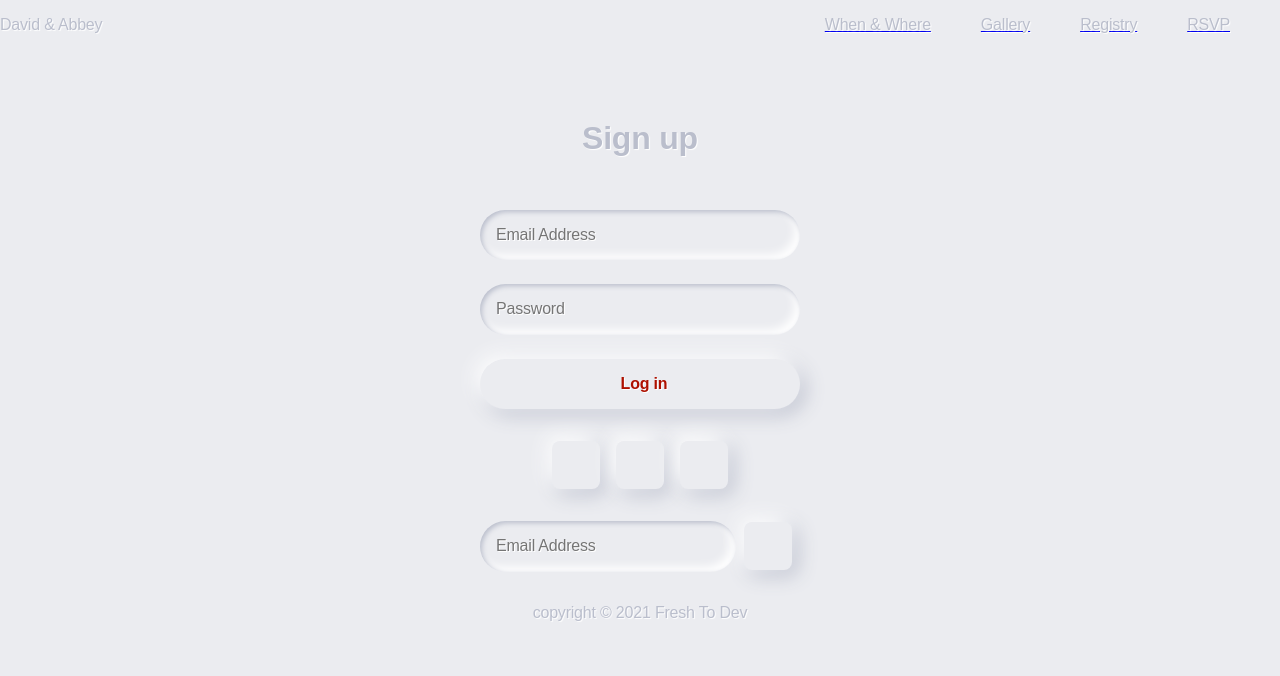
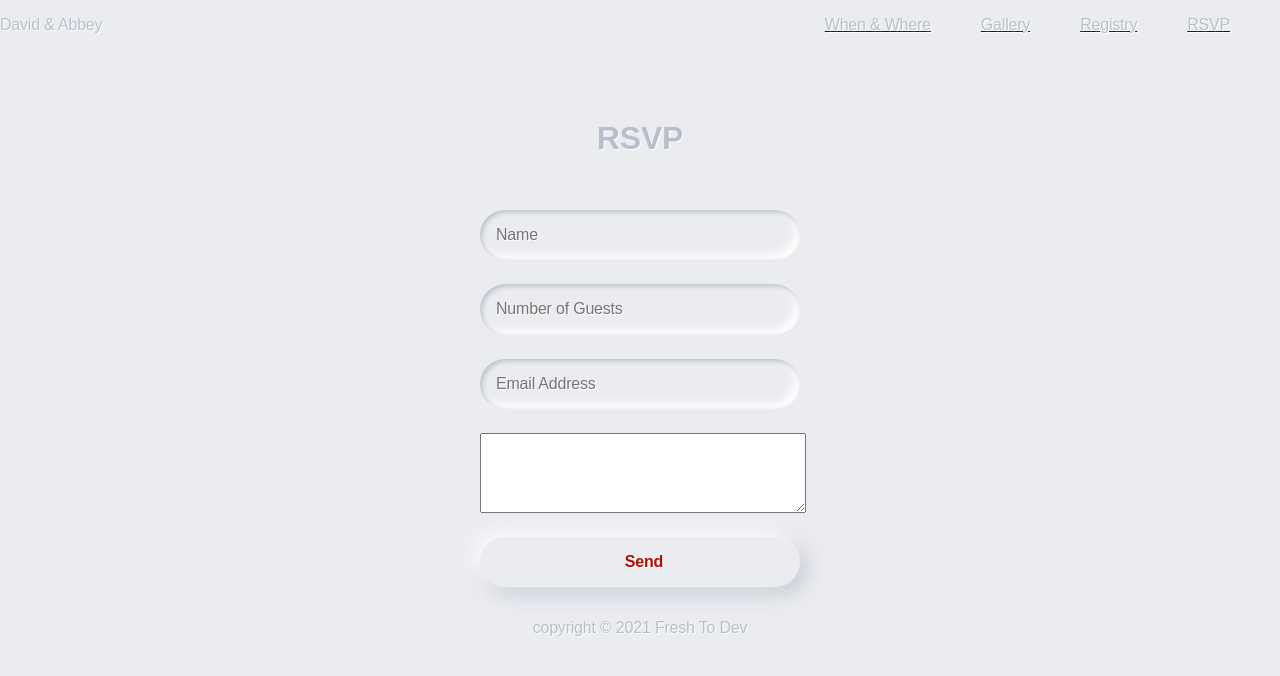
Before and after one commit to mdflynn/stieber-wedding, a React (Create React App) app: page /rsvp in a window 1280 px wide. Shown: the top 676 px of the page. Built offline with nearby package versions, Linux system fonts and the light colour scheme.

Commit message:
remove undeed inputs, add textarea

```diff
--- a/src/components/Rsvp/Rsvp.js
+++ b/src/components/Rsvp/Rsvp.js
@@ -1,42 +1,29 @@
-import React from "react";
+import React, { useState } from "react";
 import "./Rsvp.scss";
 
 const Rsvp = () => {
+  const [attend, setAttend] = useState(null);
+
   return (
     <form>
       <div class="segment">
-        <h1>Sign up</h1>
+        <h1>RSVP</h1>
       </div>
-      <label>
-        <input type="text" placeholder="Email Address" />
+      <label className="form-label">
+        <input className="form-input" type="text" placeholder="Name" />
       </label>
-      <label>
-        <input type="password" placeholder="Password" />
+      <label className="form-label">
+        <input className="form-input" type="number" min={0} placeholder="Number of Guests" />
+      </label>
+      <label className="form-label">
+        <input className="form-input" type="text" placeholder="Email Address" />
+      </label>
+      <label className="form-label">
+        <textarea rows="4" cols="50"></textarea>
       </label>
       <button class="red" type="button">
-        <i class="icon ion-md-lock"></i> Log in
+        <i class="icon ion-md-lock"></i> Send
       </button>
-
-      <div class="segment">
-        <button class="unit" type="button">
-          <i class="icon ion-md-arrow-back"></i>
-        </button>
-        <button class="unit" type="button">
-          <i class="icon ion-md-bookmark"></i>
-        </button>
-        <button class="unit" type="button">
-          <i class="icon ion-md-settings"></i>
-        </button>
-      </div>
-
-      <div class="input-group">
-        <label>
-          <input type="text" placeholder="Email Address" />
-        </label>
-        <button class="unit" type="button">
-          <i class="icon ion-md-search"></i>
-        </button>
-      </div>
     </form>
   );
 };
--- a/src/components/Rsvp/Rsvp.scss
+++ b/src/components/Rsvp/Rsvp.scss
@@ -8,7 +8,7 @@ body, html {
   background-color:$color-bg;
 }
 
-body, p, input, select, textarea, button {
+body, p, .form-input, select, textarea, button {
     font-family: 'Montserrat', sans-serif;
     letter-spacing: -0.2px;
     font-size: $ruler;
@@ -31,7 +31,7 @@ form {
   text-align: center;
 }
 
-button, input {
+button, .form-input {
   border: 0;
   outline: 0;
   font-size: $ruler;
@@ -41,13 +41,13 @@ button, input {
   text-shadow: 1px 1px 0 $color-white;
 }
 
-label {
+.form-label, textarea {
   display: block;
   margin-bottom: $ruler*1.5;
   width: 100%;
 }
 
-input {
+.form-input {
   margin-right: $ruler/2;
   box-shadow:  inset 2px 2px 5px $color-shadow, inset -5px -5px 10px $color-white;
   width: 100%;
@@ -103,14 +103,3 @@ button {
     color:$color-red;
   }
 }
-
-.input-group {
-  display: flex;
-  align-items: center;
-  justify-content: flex-start;
-
-  label {
-    margin: 0;
-    flex: 1;
-  }
-}
```
